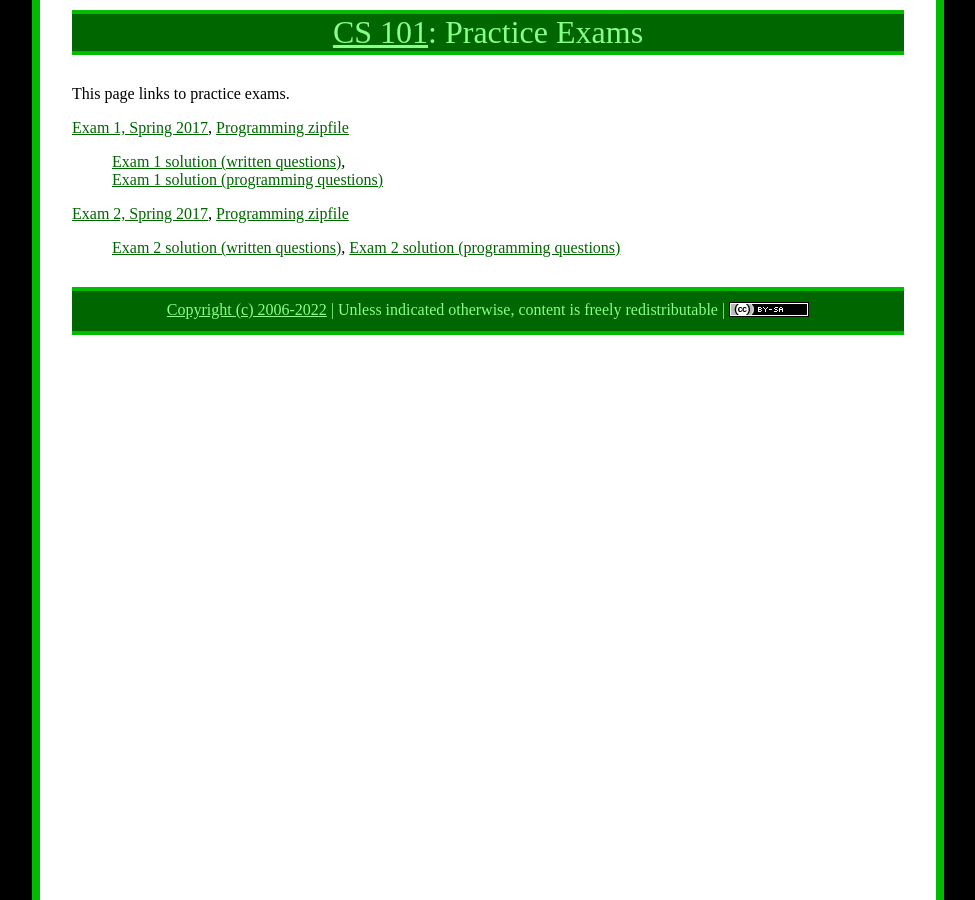
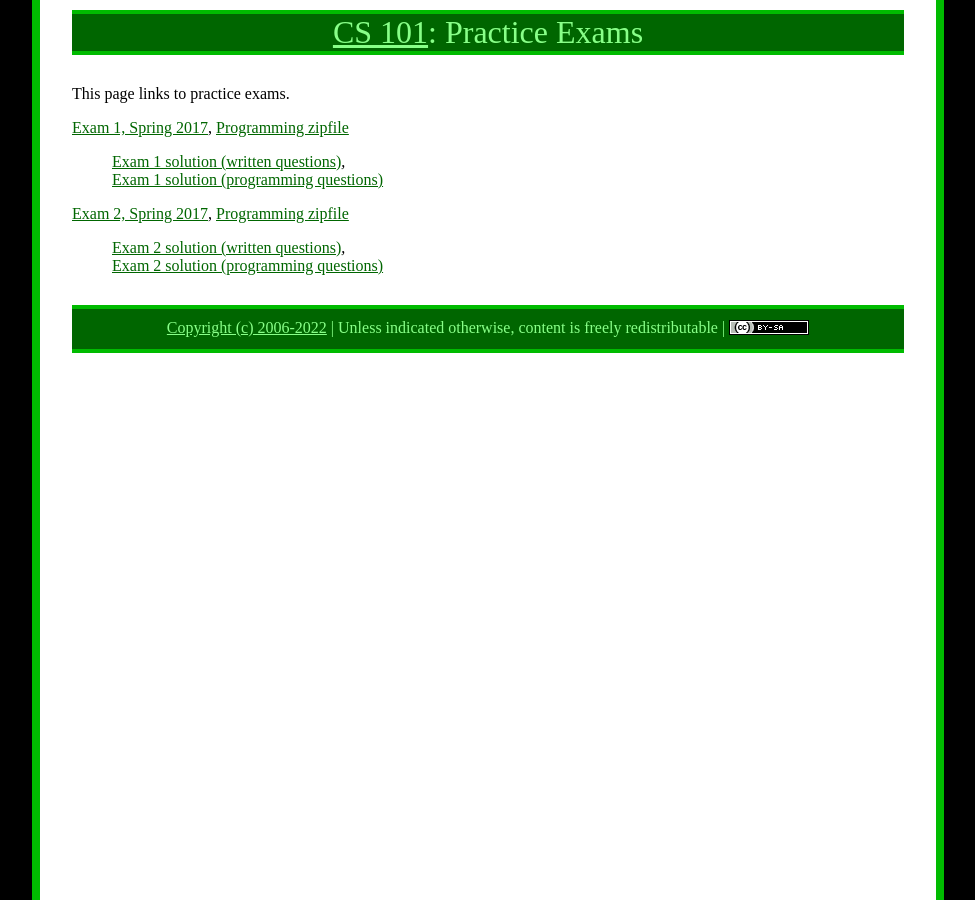
Before and after one commit to ycpcs/cs101-fall2022, a Jekyll site: the page built from practice/index.md, in a window 1280 px wide. Shown: the whole page, without its empty margins (152-1127 px from the left). Built offline with Jekyll 4.4.1, drawn with Linux system fonts in a browser that asks for light colours.

```diff
--- a/practice/index.md
+++ b/practice/index.md
@@ -12,7 +12,7 @@ This page links to practice exams.
 
 [Exam 2, Spring 2017](cs101-spring2017-exam02.pdf), [Programming zipfile](CS101_Exam02.zip)
 > [Exam 2 solution (written questions)](cs101-spring2017-exam02-solution.pdf),
->[Exam 2 solution (programming questions)](CS101_Exam02_Solution.zip)
+> <br>[Exam 2 solution (programming questions)](CS101_Exam02_Solution.zip)
 
 
 <!--
```
